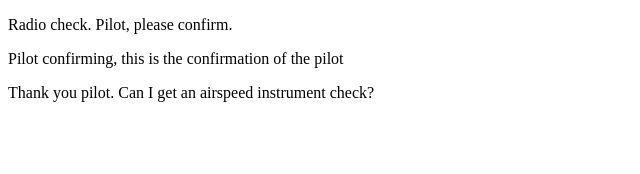
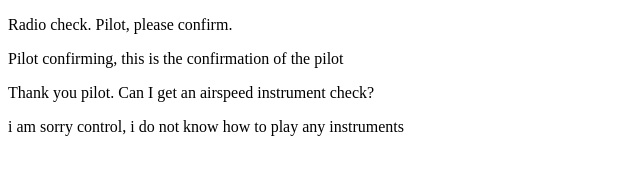
Before and after one commit to turbojoe22/Lesson-22-Studio, a plain HTML site: page index.html in a window 1280 px wide. Shown: the whole page, without its empty margins (0-640 px from the left). Drawn offline with Linux system fonts and the light colour scheme.

Commit message:
Responded to control again

```diff
--- a/index.html
+++ b/index.html
@@ -4,5 +4,6 @@
       <p>Radio check. Pilot, please confirm.</p>
       <p>Pilot confirming, this is the confirmation of the pilot</p>
       <p>Thank you pilot. Can I get an airspeed instrument check?</p>
+      <p>i am sorry control, i do not know how to play any instruments</p>
    </body>
 </html>
```
